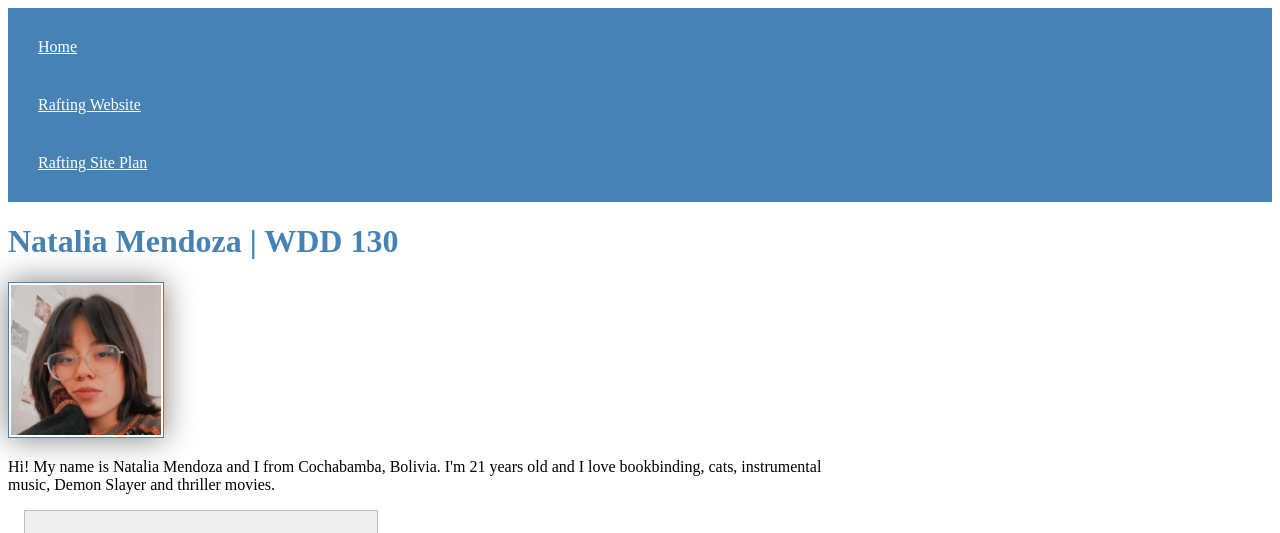
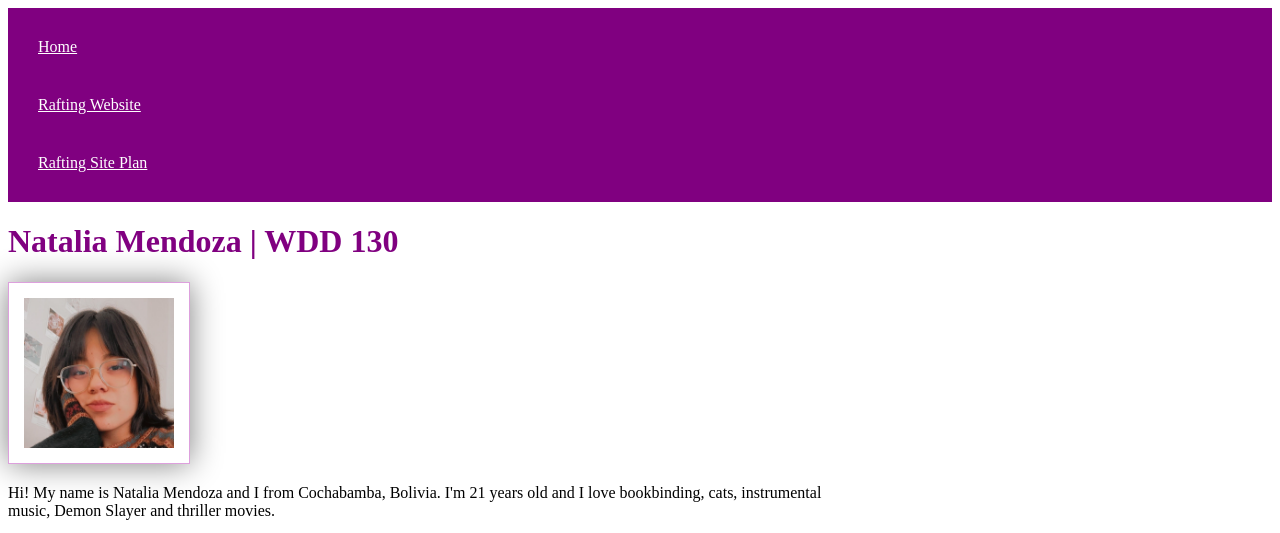
Before and after one commit to mendozanatalia/wdd130, a plain HTML site: page index.html in a window 1280 px wide. Shown: the top 533 px of the page. Drawn offline with Linux system fonts and the light colour scheme.

Commit message:
home page enhacement

```diff
--- a/index.html
+++ b/index.html
@@ -4,7 +4,7 @@
         <meta charset="utf-8">
         <meta name="viewport" content="width=device-width, initial-scale=1.0">
         <title>Natalia Mendoza | WDD 130</title>
-        <meta name="description" content="Natalia Mendoza, WDD 130, Homepage Enhancement">
+        <meta name="description" content="Natalia Mendoza's BYU-Idaho, WDD 130 Homepage">
         <meta name="author" content="Natalia Mendoza">
         <link rel="stylesheet" href="styles/styles.css">
     </head>
--- a/styles/styles.css
+++ b/styles/styles.css
@@ -1,5 +1,5 @@
 nav {
-    background-color: steelblue;
+    background-color: purple;
     padding: 10px;
 }
 
@@ -10,14 +10,14 @@ nav a {
 }
 
 h1 {
-    color: steelblue;
+    color: purple;
 }
 
 main img {
     width: 150px;
     height: auto;
-    border: 1px solid steelblue;
-    padding: 2px;
+    border: 1px solid plum;
+    padding: 15px;
     box-shadow: 0 0 30px gray;
 }
 
```
